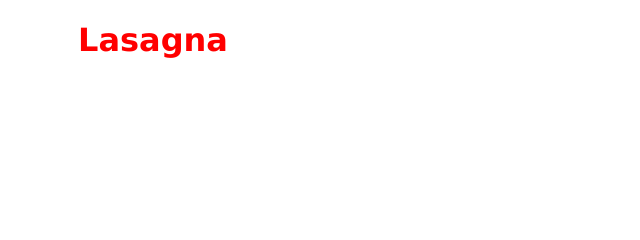
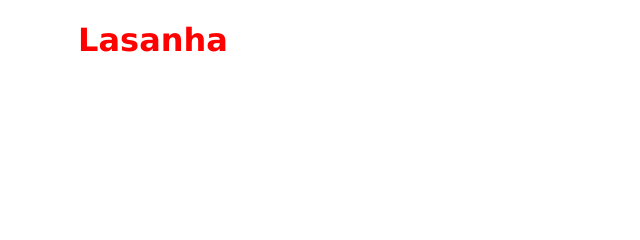
Before and after one commit to MrChronos666/odin-recipes, a plain HTML site: page recipes/lasagna.html in a window 1280 px wide. Shown: the top 240 px of the page, 487-1127 px from the left. Drawn offline with Linux system fonts and the light colour scheme.

Commit message:
Just testing git again

```diff
--- a/recipes/lasagna.html
+++ b/recipes/lasagna.html
@@ -8,7 +8,7 @@
     <title>Lasagna</title>
 </head>
 <body>
-    <h1>Lasagna</h1>
+    <h1>Lasanha</h1>
     <p><img src="../img/lasagna.jpeg" width="475" alt="Picture of a lasagna"></p>
     <h4>A massa de pastel é muito versátil e pode ser utilizada em inúmeras receitas. Neste passo a passo, você aprende a fazer uma deliciosa lasanha com massa de pastel. O recheio e o molho ficam a seu critério. A dica do chefe é rechear a lasanha com queijos como a mussarela e o parmesão. A cobertura é um saboroso molho branco. Conheça o modo de preparo completo e arrase nas suas receitas!</h4>
     <p><h3>Ingredientes:</h3></p>
```
